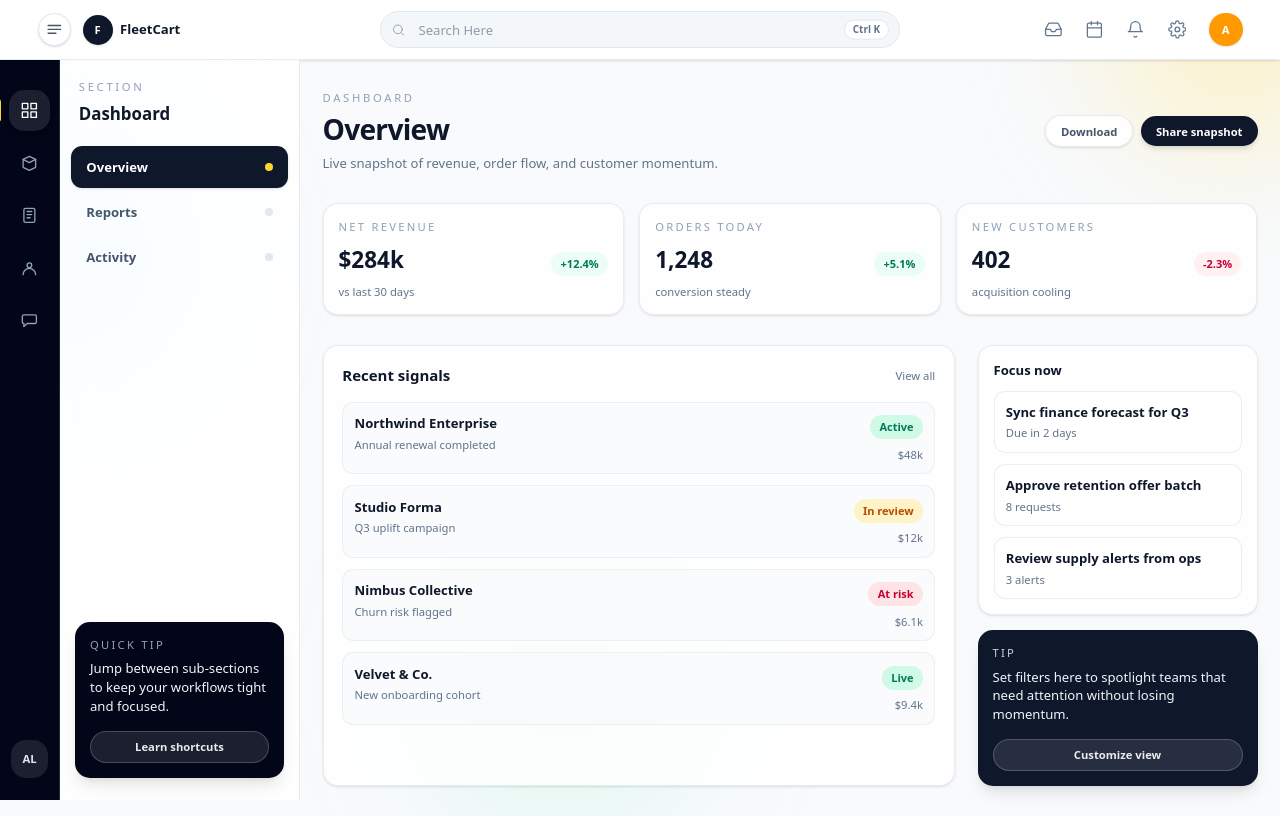
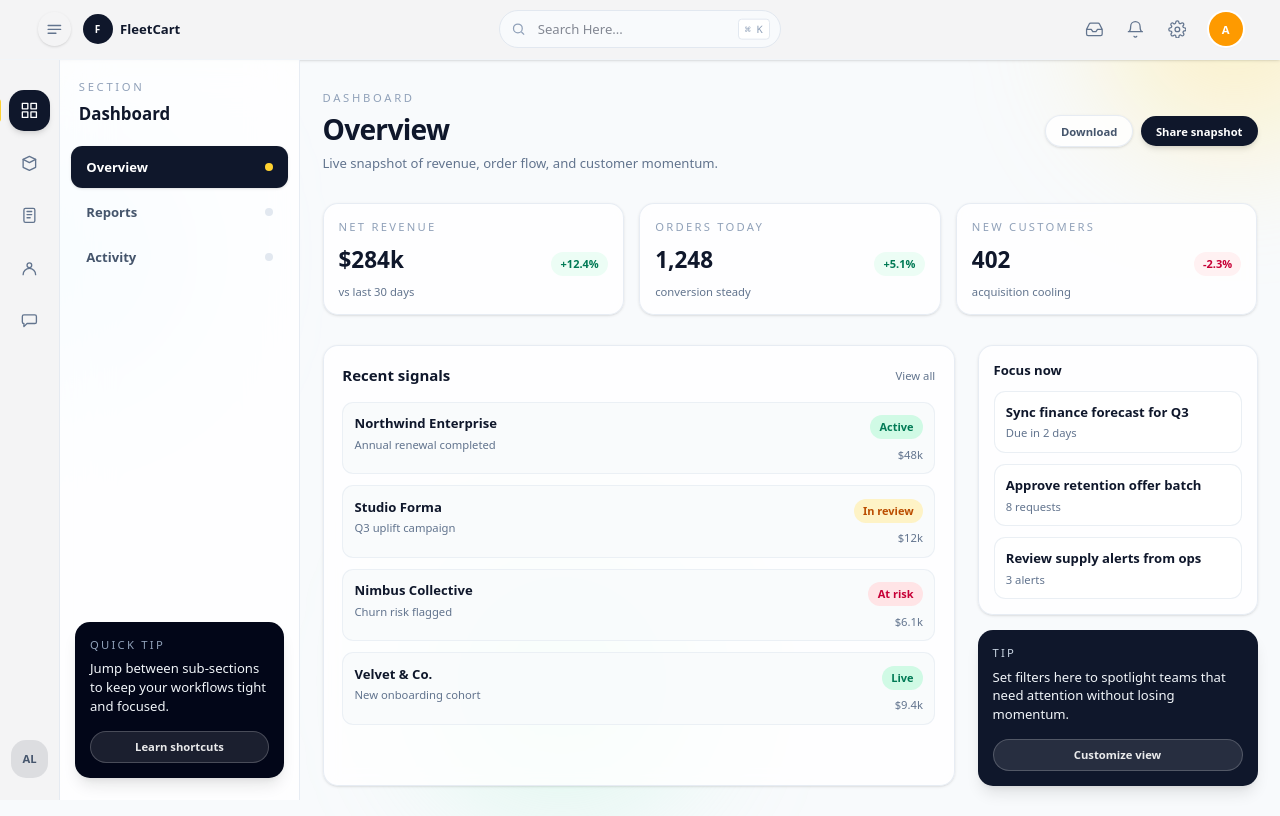
Before and after one commit to Mehebul02/vue-design-system, a Vue app: page /dashboard/overview in a window 1280 px wide. Built offline with nearby package versions, Linux system fonts and the light colour scheme.

Commit message:
color changed

```diff
--- a/src/features/dashboard/components/TopHeader.vue
+++ b/src/features/dashboard/components/TopHeader.vue
@@ -1,181 +1,68 @@
 <script setup lang="ts">
-import { computed, ref } from 'vue';
+const searchQuery = defineModel<string>({ default: '' });
 
-type TopHeaderProps = {
-  modelValue?: string;
-};
-
-const props = defineProps<TopHeaderProps>();
 const emit = defineEmits<{
-  (event: 'update:modelValue', value: string): void;
-  (event: 'toggle-sidebar'): void;
+  (e: 'toggle-sidebar'): void;
 }>();
 
-const internalQuery = ref('');
 
-const searchQuery = computed({
-  get() {
-    return props.modelValue ?? internalQuery.value;
-  },
-  set(value: string) {
-    if (props.modelValue === undefined) {
-      internalQuery.value = value;
-    }
-    emit('update:modelValue', value);
-  },
-});
-
-const handleToggleSidebar = () => {
-  emit('toggle-sidebar');
-};
+const iconBtnClass = "flex h-9 w-9 items-center justify-center rounded-full border border-transparent text-slate-500 transition-all hover:border-slate-200 hover:bg-slate-100 hover:text-slate-900 active:scale-95";
 </script>
 
 <template>
-  <div class="grid w-full grid-cols-[minmax(0,1fr)_minmax(0,2fr)_minmax(0,1fr)] items-center gap-4 px-10">
+  <header class="grid w-full grid-cols-[1fr_auto_1fr] items-center gap-4 px-6 py-3 bg-[#F4F4F5] border-b border-slate-100 sm:px-10">
+
     <div class="flex items-center gap-3">
       <slot name="left">
         <button
-          type="button"
-          class="flex h-9 w-9 items-center justify-center rounded-full border border-slate-200 bg-white text-slate-600 shadow-sm transition hover:border-slate-300 hover:text-slate-900"
-          @click="handleToggleSidebar"
+            @click="emit('toggle-sidebar')"
+            :class="[iconBtnClass, 'border-slate-200 shadow-sm']"
+            aria-label="Toggle Sidebar"
         >
-          <svg
-            viewBox="0 0 24 24"
-            class="h-5 w-5"
-            fill="none"
-            stroke="currentColor"
-            stroke-width="1.7"
-            stroke-linecap="round"
-            stroke-linejoin="round"
-          >
-            <path d="M4 7h16" />
-            <path d="M4 12h16" />
-            <path d="M4 17h10" />
-          </svg>
+          <svg viewBox="0 0 24 24" class="h-5 w-5" fill="none" stroke="currentColor" stroke-width="1.7"><path d="M4 7h16M4 12h16M4 17h10" stroke-linecap="round"/></svg>
         </button>
-        <div class="flex items-center gap-2">
-          <div class="flex h-8 w-8 items-center justify-center rounded-full bg-slate-900 text-xs font-semibold text-white shadow-sm">
-            F
-          </div>
-          <span class="text-sm font-semibold text-slate-900">FleetCart</span>
+        <div class="flex items-center gap-2 font-semibold text-slate-900">
+          <div class="flex h-8 w-8 items-center justify-center rounded-full bg-slate-900 text-[10px] text-white">F</div>
+          <span class="hidden sm:block text-sm">FleetCart</span>
         </div>
       </slot>
     </div>
 
-    <div class="flex min-w-0 items-center justify-center">
+    <div class="flex w-full justify-center">
       <slot name="center">
-        <div class="relative w-full max-w-[200px] sm:max-w-[320px] lg:max-w-[520px]">
-          <svg
-            viewBox="0 0 24 24"
-            class="absolute left-3 top-1/2 h-4 w-4 -translate-y-1/2 text-slate-400"
-            fill="none"
-            stroke="currentColor"
-            stroke-width="1.6"
-            stroke-linecap="round"
-            stroke-linejoin="round"
-          >
-            <circle cx="11" cy="11" r="7" />
-            <path d="M20 20l-3.5-3.5" />
-          </svg>
+        <div class="relative w-full max-w-[420px]">
+          <svg viewBox="0 0 24 24" class="absolute left-3 top-1/2 h-4 w-4 -translate-y-1/2 text-slate-400" fill="none" stroke="currentColor" stroke-width="2"><circle cx="11" cy="11" r="7"/><path d="m21 21-4.3-4.3"/></svg>
           <input
-            v-model="searchQuery"
-            type="search"
-            placeholder="Search Here"
-            class="h-10 w-full rounded-full border border-slate-200 bg-slate-100/80 pl-10 pr-16 text-sm text-slate-700 outline-none transition focus:border-slate-300 focus:bg-white focus:ring-2 focus:ring-slate-200/60"
+              v-model="searchQuery"
+              type="search"
+              placeholder="Search Here..."
+              class="h-10 w-full rounded-full border border-slate-200 bg-slate-50 pl-10 pr-12 text-sm transition-all focus:border-slate-300 focus:bg-white focus:ring-4 focus:ring-slate-100 outline-none"
           />
-          <span
-            class="pointer-events-none absolute right-3 top-1/2 hidden -translate-y-1/2 items-center rounded-full border border-slate-200 bg-white px-2 py-0.5 text-[10px] font-semibold text-slate-500 sm:inline-flex"
-          >
-            Ctrl K
-          </span>
+          <kbd class="absolute right-3 top-1/2 hidden -translate-y-1/2 rounded border bg-white px-1.5 py-0.5 text-[10px] font-medium text-slate-400 sm:block">
+            ⌘ K
+          </kbd>
         </div>
       </slot>
     </div>
 
-    <div class="flex items-center justify-end gap-2">
+    <div class="flex items-center justify-end gap-1 sm:gap-2">
       <slot name="right">
-        <button
-          type="button"
-          class="inline-flex h-9 w-9 items-center justify-center rounded-full border border-transparent text-slate-500 transition hover:border-slate-200 hover:bg-slate-100 hover:text-slate-700"
-          aria-label="View inbox"
-        >
-          <svg
-            viewBox="0 0 24 24"
-            class="h-5 w-5"
-            fill="none"
-            stroke="currentColor"
-            stroke-width="1.6"
-            stroke-linecap="round"
-            stroke-linejoin="round"
-          >
-            <path
-              d="M22 12l-3.45-6.9A2 2 0 0 0 16.76 4H7.24a2 2 0 0 0-1.79 1.11L2 12v6a2 2 0 0 0 2 2h16a2 2 0 0 0 2-2z"
-            />
-            <path d="M2 12h6l2 3h4l2-3h6" />
-          </svg>
+        <button :class="iconBtnClass" aria-label="Inbox">
+          <svg viewBox="0 0 24 24" class="h-5 w-5" fill="none" stroke="currentColor" stroke-width="1.6"><path d="M22 12l-3.45-6.9A2 2 0 0 0 16.76 4H7.24a2 2 0 0 0-1.79 1.11L2 12v6a2 2 0 0 0 2 2h16a2 2 0 0 0 2-2zM2 12h6l2 3h4l2-3h6" stroke-linecap="round" stroke-linejoin="round"/></svg>
         </button>
-        <button
-          type="button"
-          class="hidden h-9 w-9 items-center justify-center rounded-full border border-transparent text-slate-500 transition hover:border-slate-200 hover:bg-slate-100 hover:text-slate-700 sm:inline-flex"
-          aria-label="Open calendar"
-        >
-          <svg
-            viewBox="0 0 24 24"
-            class="h-5 w-5"
-            fill="none"
-            stroke="currentColor"
-            stroke-width="1.6"
-            stroke-linecap="round"
-            stroke-linejoin="round"
-          >
-            <rect x="3" y="4" width="18" height="18" rx="2" ry="2" />
-            <line x1="16" y1="2" x2="16" y2="6" />
-            <line x1="8" y1="2" x2="8" y2="6" />
-            <line x1="3" y1="10" x2="21" y2="10" />
-          </svg>
+
+        <button :class="[iconBtnClass, 'hidden md:flex']" aria-label="Notifications">
+          <svg viewBox="0 0 24 24" class="h-5 w-5" fill="none" stroke="currentColor" stroke-width="1.6"><path d="M18 8a6 6 0 10-12 0c0 7-3 7-3 7h18s-3 0-3-7M13.73 21a2 2 0 0 1-3.46 0" stroke-linecap="round" stroke-linejoin="round"/></svg>
         </button>
-        <button
-          type="button"
-          class="hidden h-9 w-9 items-center justify-center rounded-full border border-transparent text-slate-500 transition hover:border-slate-200 hover:bg-slate-100 hover:text-slate-700 md:inline-flex"
-          aria-label="Notifications"
-        >
-          <svg
-            viewBox="0 0 24 24"
-            class="h-5 w-5"
-            fill="none"
-            stroke="currentColor"
-            stroke-width="1.6"
-            stroke-linecap="round"
-            stroke-linejoin="round"
-          >
-            <path d="M18 8a6 6 0 10-12 0c0 7-3 7-3 7h18s-3 0-3-7" />
-            <path d="M13.73 21a2 2 0 0 1-3.46 0" />
-          </svg>
+
+        <button :class="iconBtnClass" aria-label="Settings">
+          <svg viewBox="0 0 24 24" class="h-5 w-5" fill="none" stroke="currentColor" stroke-width="1.6"><circle cx="12" cy="12" r="3"/><path d="M19.4 15a1.65 1.65 0 0 0 .33 1.82l.06.06a2 2 0 1 1-2.83 2.83l-.06-.06a1.65 1.65 0 0 0-1.82-.33 1.65 1.65 0 0 0-1 1.51V21a2 2 0 1 1-4 0v-.09a1.65 1.65 0 0 0-1-1.51 1.65 1.65 0 0 0-1.82.33l-.06.06a2 2 0 1 1-2.83-2.83l.06-.06a1.65 1.65 0 0 0 .33-1.82 1.65 1.65 0 0 0-1.51-1H3a2 2 0 1 1 0-4h.09a1.65 1.65 0 0 0 1.51-1 1.65 1.65 0 0 0-.33-1.82l-.06-.06a2 2 0 1 1 2.83-2.83l.06.06a1.65 1.65 0 0 0 1.82.33 1.65 1.65 0 0 0 1-1.51V3a2 2 0 1 1 4 0v.09a1.65 1.65 0 0 0 1 1.51 1.65 1.65 0 0 0 1.82-.33l.06-.06a2 2 0 1 1 2.83 2.83l-.06.06a1.65 1.65 0 0 0-.33 1.82 1.65 1.65 0 0 0 1.51 1H21a2 2 0 1 1 0 4h-.09a1.65 1.65 0 0 0-1.51 1Z" stroke-linecap="round" stroke-linejoin="round"/></svg>
         </button>
-        <button
-          type="button"
-          class="inline-flex h-9 w-9 items-center justify-center rounded-full border border-transparent text-slate-500 transition hover:border-slate-200 hover:bg-slate-100 hover:text-slate-700"
-          aria-label="Settings"
-        >
-          <svg
-            viewBox="0 0 24 24"
-            class="h-5 w-5"
-            fill="none"
-            stroke="currentColor"
-            stroke-width="1.6"
-            stroke-linecap="round"
-            stroke-linejoin="round"
-          >
-            <circle cx="12" cy="12" r="3" />
-            <path
-              d="M19.4 15a1.65 1.65 0 0 0 .33 1.82l.06.06a2 2 0 1 1-2.83 2.83l-.06-.06a1.65 1.65 0 0 0-1.82-.33 1.65 1.65 0 0 0-1 1.51V21a2 2 0 1 1-4 0v-.09a1.65 1.65 0 0 0-1-1.51 1.65 1.65 0 0 0-1.82.33l-.06.06a2 2 0 1 1-2.83-2.83l.06-.06a1.65 1.65 0 0 0 .33-1.82 1.65 1.65 0 0 0-1.51-1H3a2 2 0 1 1 0-4h.09a1.65 1.65 0 0 0 1.51-1 1.65 1.65 0 0 0-.33-1.82l-.06-.06a2 2 0 1 1 2.83-2.83l.06.06a1.65 1.65 0 0 0 1.82.33 1.65 1.65 0 0 0 1-1.51V3a2 2 0 1 1 4 0v.09a1.65 1.65 0 0 0 1 1.51 1.65 1.65 0 0 0 1.82-.33l.06-.06a2 2 0 1 1 2.83 2.83l-.06.06a1.65 1.65 0 0 0-.33 1.82 1.65 1.65 0 0 0 1.51 1H21a2 2 0 1 1 0 4h-.09a1.65 1.65 0 0 0-1.51 1Z"
-            />
-          </svg>
-        </button>
-        <div class="ml-2 flex h-9 w-9 items-center justify-center rounded-full bg-amber-500 text-xs font-semibold text-white shadow-sm">
+
+        <div class="ml-2 flex h-9 w-9 cursor-pointer items-center justify-center rounded-full bg-amber-500 text-xs font-bold text-white ring-2 ring-white shadow-sm hover:opacity-90">
           A
         </div>
       </slot>
     </div>
-  </div>
+  </header>
 </template>
--- a/src/features/dashboard/components/navigation/PrimarySidebar.vue
+++ b/src/features/dashboard/components/navigation/PrimarySidebar.vue
@@ -14,7 +14,7 @@ const isActive = (id: string) => id === props.activeMenuId;
 
 <template>
   <aside
-    class="fixed left-0 top-16 z-40 flex h-[calc(100vh-4rem)] w-16 flex-col items-center border-r border-slate-800 bg-slate-950 text-slate-100"
+    class="fixed left-0 top-16 z-40 flex h-[calc(100vh-4rem)] w-16 flex-col items-center border-r border-slate-200/80 bg-[#F4F4F5] text-slate-900"
   >
 
 
@@ -26,8 +26,8 @@ const isActive = (id: string) => id === props.activeMenuId;
         class="group relative flex h-11 w-11 items-center justify-center rounded-2xl transition"
         :class="
           isActive(menu.id)
-            ? 'bg-white/10 text-white shadow-md'
-            : 'text-slate-400 hover:bg-white/5 hover:text-white'
+            ? 'bg-slate-900 text-white shadow-md'
+            : 'text-slate-500 hover:bg-slate-200/70 hover:text-slate-900'
         "
         :title="menu.label"
         :aria-current="isActive(menu.id) ? 'page' : undefined"
@@ -52,7 +52,7 @@ const isActive = (id: string) => id === props.activeMenuId;
     </nav>
 
     <slot name="footer">
-      <div class="mb-6 flex h-10 w-10 items-center justify-center rounded-2xl bg-white/10 text-xs font-semibold text-slate-200">
+      <div class="mb-6 flex h-10 w-10 items-center justify-center rounded-2xl bg-slate-900/10 text-xs font-semibold text-slate-600">
         AL
       </div>
     </slot>
```
